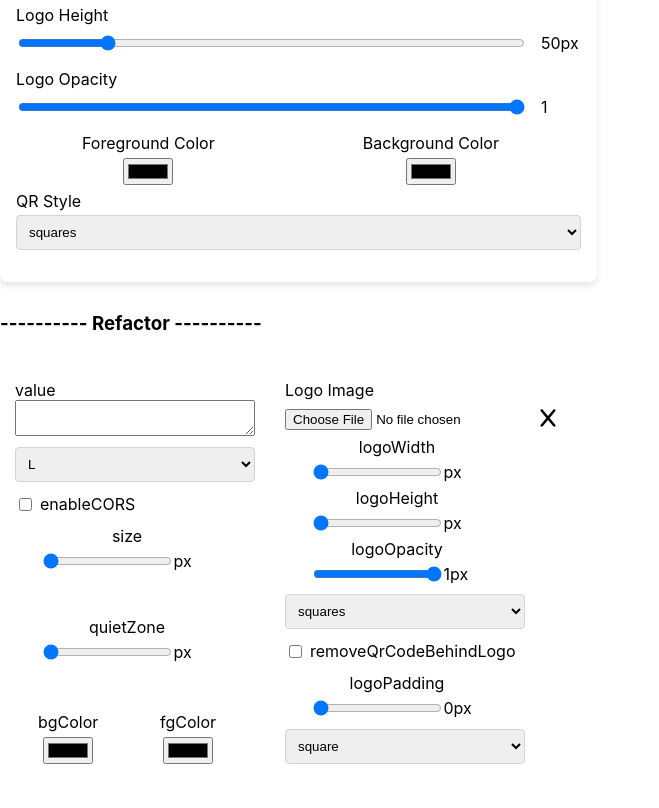
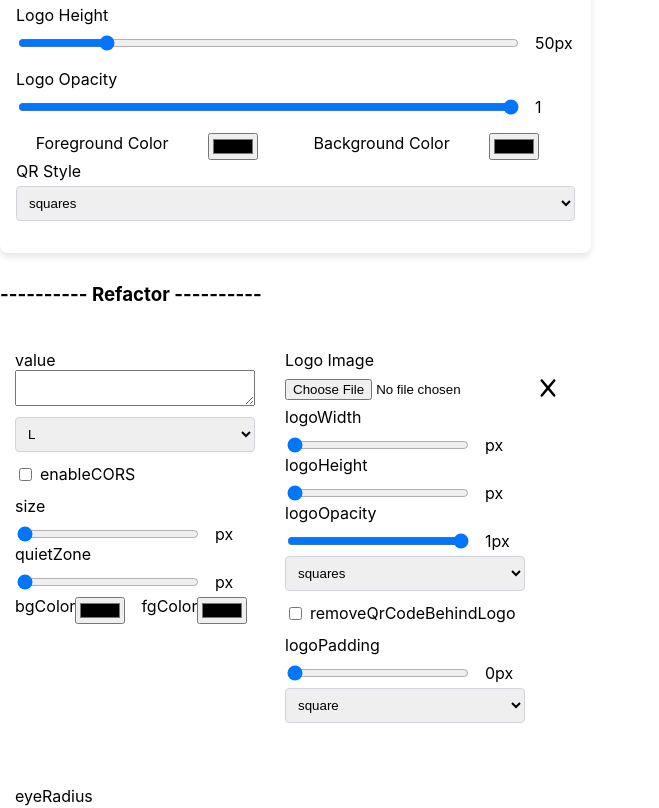
Before and after one commit to ldiazriod/qrCreator, a React (Create React App) app: page / in a window 1280 px wide. Shown: the part 500-1308 px from the top of the page, without its empty margins (0-659 px from the left). Built offline with nearby package versions, Linux system fonts and the light colour scheme.

Commit message:
Add styled Label component and refactor InputField to use it; enhance layout with RangeContainer

```diff
--- a/src/components/AdvancedOptions.tsx
+++ b/src/components/AdvancedOptions.tsx
@@ -2,6 +2,7 @@ import React from 'react'
 import styled from 'styled-components'
 import CheckboxField from './CheckboxField'
 import InputField from './InputField'
+import { Label } from '../styles/styledComponents'
 
 interface AdvancedOptionsProps {
 	state: { [key: string]: any }
@@ -46,20 +47,16 @@ const AdvancedOptions: React.FC<AdvancedOptionsProps> = ({ state, handleChange }
 				/>
 			</OptionContainer>
 			<OptionContainer>
-        <Label htmlFor="quietZone">Quiet Zone</Label>
-        <RangeContainer>
-          <RangeInput
-            type="range"
-            id="quietZone"
-            name="quietZone"
+				<InputField
+					name='quietZone'
+					label='Quiet Zone'
+					type='range'
 					min={0}
 					max={100}
 					step={1}
 					value={state.quietZone}
-            onChange={handleChange}
+					handleChange={handleChange}
 				/>
-          <RangeValue>{state.quietZone}px</RangeValue>
-        </RangeContainer>
 			</OptionContainer>
 			<OptionContainer>
 				<CheckboxField
@@ -69,20 +66,16 @@ const AdvancedOptions: React.FC<AdvancedOptionsProps> = ({ state, handleChange }
 				/>
 			</OptionContainer>
 			<OptionContainer>
-        <Label htmlFor="logoPadding">Logo Padding</Label>
-        <RangeContainer>
-          <RangeInput
-            type="range"
-            id="logoPadding"
-            name="logoPadding"
+				<InputField
+					name='logoPadding'
+					label='Logo Padding'
+					type='range'
 					min={0}
 					max={20}
 					step={1}
 					value={state.logoPadding || 0}
-            onChange={handleChange}
+					handleChange={handleChange}
 				/>
-          <RangeValue>{state.logoPadding || 0}px</RangeValue>
-        </RangeContainer>
 			</OptionContainer>
 			<OptionContainer>
 				<Label htmlFor="logoPaddingStyle">Logo Padding Style</Label>
@@ -95,9 +88,6 @@ const AdvancedOptions: React.FC<AdvancedOptionsProps> = ({ state, handleChange }
 					<option value="square">Square</option>
 					<option value="circle">Circle</option>
 				</Select>
-      </OptionContainer>
-      <OptionContainer>
-
 			</OptionContainer>
 			<div style={{ padding: '15px' }}>
 				<p>eyeRadius</p>
@@ -215,14 +205,6 @@ const OptionContainer = styled.div`
   margin-bottom: 1rem;
 `;
 
-const Label = styled.label`
-  display: block;
-  margin-bottom: 0.5rem;
-  font-weight: medium;
-`;
-
-
-
 const Select = styled.select`
   width: 100%;
   padding: 0.5rem;
--- a/src/components/InputField.tsx
+++ b/src/components/InputField.tsx
@@ -1,4 +1,6 @@
 import React, { useState, useEffect } from "react";
+import { styled } from "styled-components";
+import { Label } from "../styles/styledComponents";
 
 type IInputFieldProps = {
 	name: string;
@@ -28,10 +30,10 @@ const InputField: React.FC<IInputFieldProps> = ({ name, type, handleChange, min,
 	};
 
 	return (
-		<div style={{ display: 'flex', flexDirection: 'column', marginBottom: '6px', alignItems: "center", gap: "0.3rem", flexGrow: "1", marginRight: "1rem" }}>
-			{!hideLabel && <label>{label || name}</label>}
-			<div style={{ display: 'flex', flexDirection: 'row' }}>
-				<input
+		<>
+			{!hideLabel && <Label>{label || name}</Label>}
+			<RangeContainer>
+				<RangeInput
 					type={type}
 					id={name}
 					name={name}
@@ -45,9 +47,20 @@ const InputField: React.FC<IInputFieldProps> = ({ name, type, handleChange, min,
 				{type === "range" &&
 					<span style={{ minWidth: "2.5rem" }}>{inputValue}px</span>
 				}
-			</div>
-		</div>
+			</RangeContainer>
+		</>
 	);
 };
 
 export default InputField;
+
+
+const RangeContainer = styled.div`
+	display: flex;
+	align-items: center;
+`;
+
+const RangeInput = styled.input`
+	flex-grow: 1;
+	margin-right: 1rem;
+`;
--- /dev/null
+++ b/src/styles/styledComponents.ts
@@ -0,0 +1,7 @@
+import styled from 'styled-components'
+
+export const Label = styled.label`
+  display: block;
+  margin-bottom: 0.5rem;
+  font-weight: medium;
+`;
```
Lines whose indentation alone changed are shown as unchanged.
